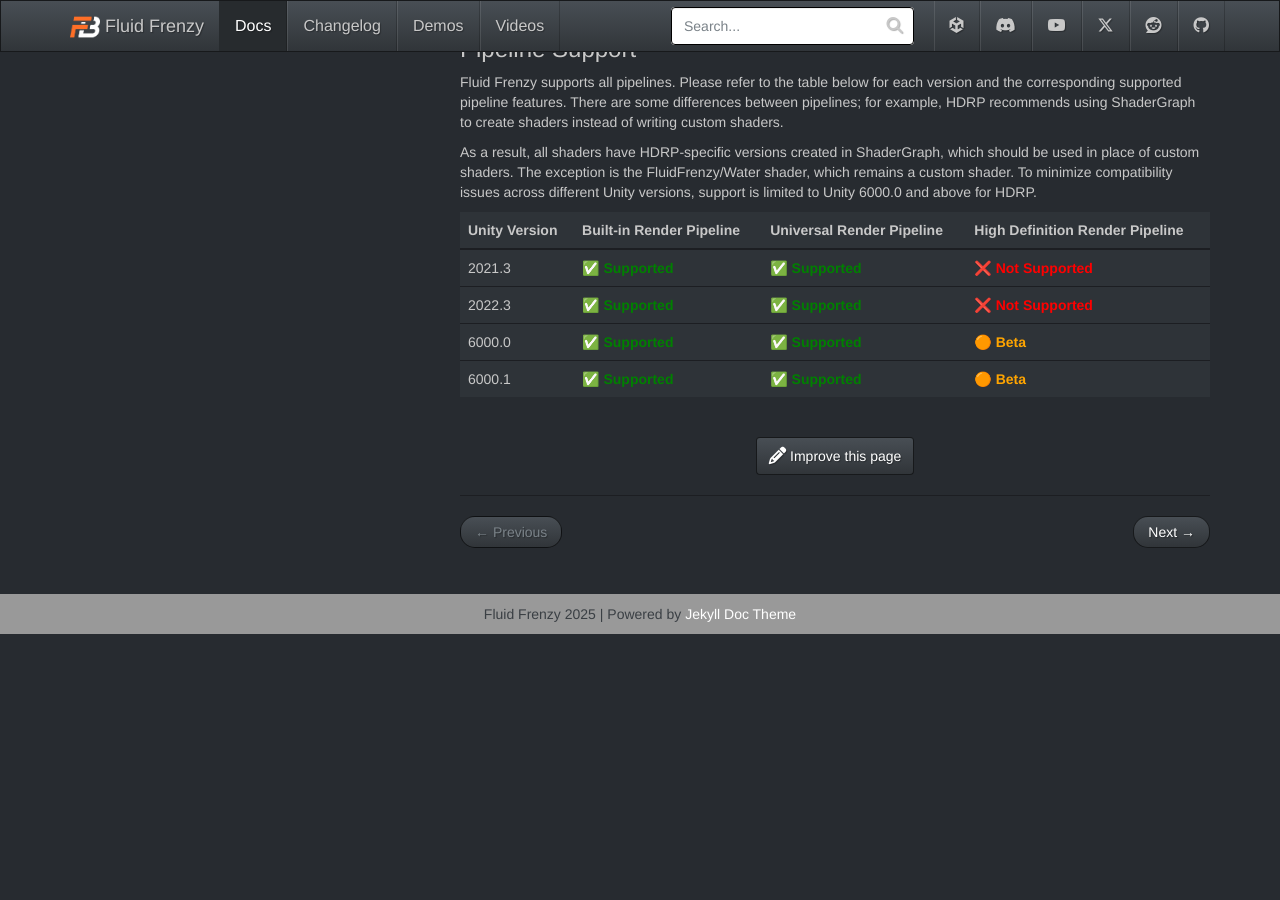
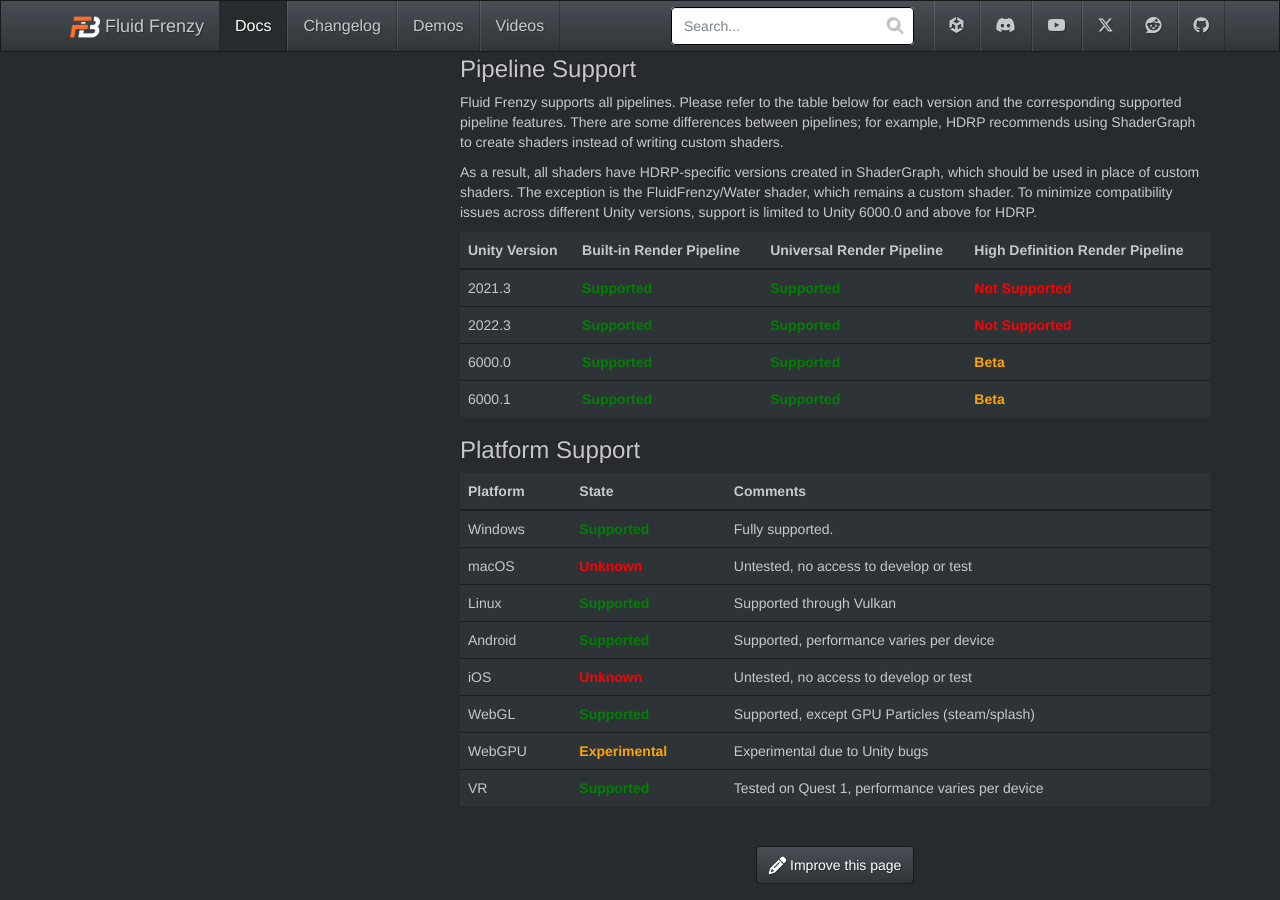
Before and after one commit to FrenzyByte/fluidfrenzy, a Jekyll site: the page built from _docs/index.md, in a window 1280 px wide and 900 px high, scrolled down 1716 px. Built offline with Jekyll 4.4.1, drawn with Linux system fonts in a browser that asks for light colours; before the commit the page ends 2350 px from its top, so only the background shows below that.

Commit message:
Added platform support table.

```diff
--- a/_docs/index.md
+++ b/_docs/index.md
@@ -74,7 +74,23 @@
 
 | Unity Version | Built-in Render Pipeline | Universal Render Pipeline | High Definition Render Pipeline |
 |----------------|--------------------------|---------------------------|---------------------------------|
-| 2021.3         | ✅ **<span style="color:green;">Supported</span>** | ✅ **<span style="color:green;">Supported</span>** | ❌ **<span style="color:red;">Not Supported</span>** |
-| 2022.3         | ✅ **<span style="color:green;">Supported</span>** | ✅ **<span style="color:green;">Supported</span>** | ❌ **<span style="color:red;">Not Supported</span>** |
-| 6000.0         | ✅ **<span style="color:green;">Supported</span>** | ✅ **<span style="color:green;">Supported</span>** | 🟠 **<span style="color:orange;">Beta</span>** |
-| 6000.1         | ✅ **<span style="color:green;">Supported</span>** | ✅ **<span style="color:green;">Supported</span>** | 🟠 **<span style="color:orange;">Beta</span>** |
+| 2021.3         | **<span style="color:green;">Supported</span>** | **<span style="color:green;">Supported</span>** | **<span style="color:red;">Not Supported</span>** |
+| 2022.3         | **<span style="color:green;">Supported</span>** | **<span style="color:green;">Supported</span>** | **<span style="color:red;">Not Supported</span>** |
+| 6000.0         | **<span style="color:green;">Supported</span>** | **<span style="color:green;">Supported</span>** | **<span style="color:orange;">Beta</span>** |
+| 6000.1         | **<span style="color:green;">Supported</span>** | **<span style="color:green;">Supported</span>** | **<span style="color:orange;">Beta</span>** |
+
+<a name="platform-support"></a>
+### Platform Support
+
+| Platform        | State       | Comments                                                |
+|-----------------|-----------------|---------------------------------------------------------|
+| Windows         | **<span style="color:green;">Supported</span>**             | Fully supported.                                       |
+| macOS           | **<span style="color:red;">Unknown</span>**           | Untested, no access to develop or test                |
+| Linux           | **<span style="color:green;">Supported</span>**             | Supported through Vulkan                              |
+| Android         | **<span style="color:green;">Supported</span>**             | Supported, performance varies per device              |
+| iOS             | **<span style="color:red;">Unknown</span>**           | Untested, no access to develop or test                |
+| WebGL           | **<span style="color:green;">Supported</span>**             | Supported, except GPU Particles (steam/splash)       |
+| WebGPU          | **<span style="color:orange;">Experimental</span>**   | Experimental due to Unity bugs                        |
+| VR              | **<span style="color:green;">Supported</span>**             | Tested on Quest 1, performance varies per device     |
+
+<a name="installation"></a>
```
